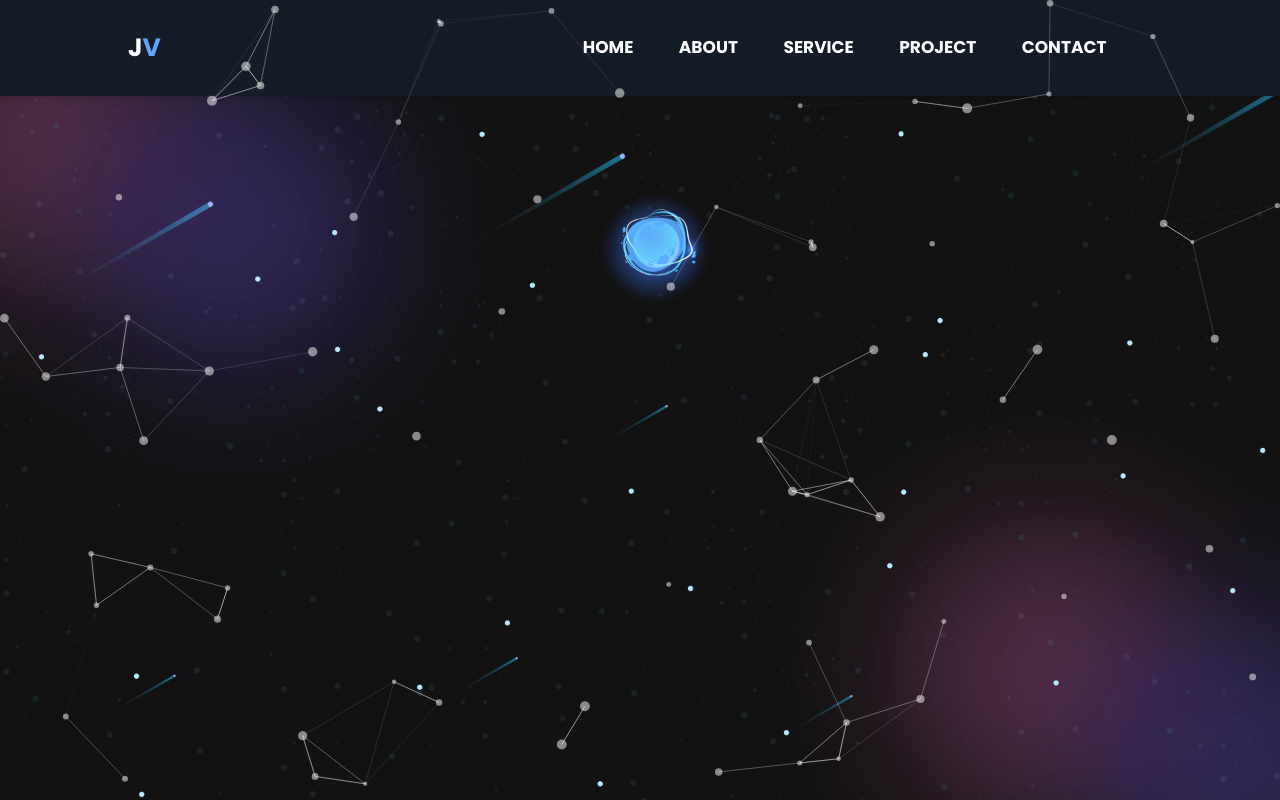
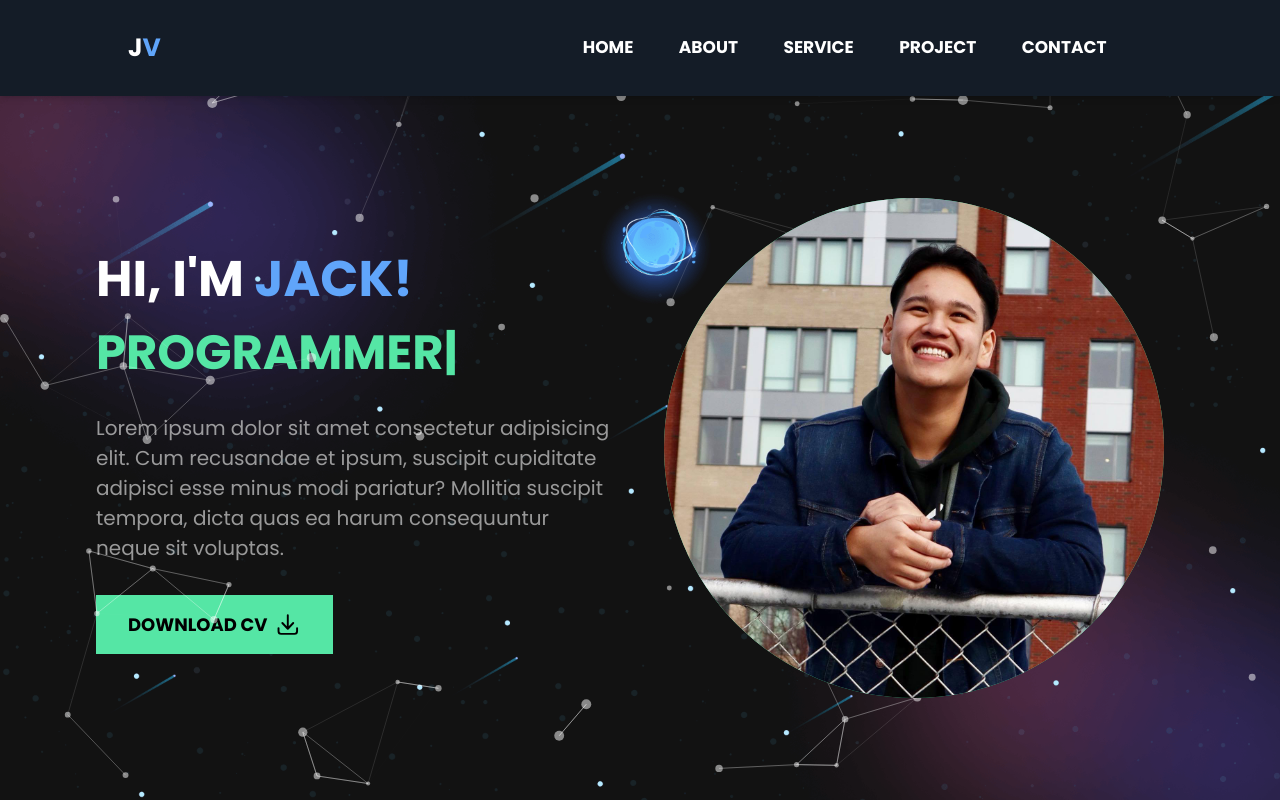
Before and after one commit to Jack-Vu/personal-portfolio, a Next.js app: page / in a window 1280 px wide. Built offline with nearby package versions, Linux system fonts and the light colour scheme.

Commit message:
not bad progress fixed a few bugs

```diff
--- a/components/Hero.tsx
+++ b/components/Hero.tsx
@@ -1,10 +1,42 @@
+/* eslint-disable react/no-unescaped-entities */
 import React from "react";
 import { Particle } from "./Particle";
+import { TextEffect } from "./TextEffect";
+import Image from "next/image";
+import { ArrowDownTrayIcon } from "@heroicons/react/20/solid";
 
 const Hero = () => {
   return (
     <div className="h-[88vh] bg-[url('/img/banner-bg.png')] bg-cover bg-center">
       <Particle />
+      <div className="w-[85%] grid-cols-1 mx-auto grid lg:grid-cols-2 gap-[3rem] h-[100%] items-center">
+        <div>
+          <h1 className="text-[35px] md:text-[50px] text-white font-bold">
+            HI, I'M <span className="text-blue-400">JACK!</span>
+          </h1>
+          <TextEffect />
+          <p className="mt-[1.5rem] text-[20px] text-[#ffffff92]">
+            Lorem ipsum dolor sit amet consectetur adipisicing elit. Cum
+            recusandae et ipsum, suscipit cupiditate adipisci esse minus modi
+            pariatur? Mollitia suscipit tempora, dicta quas ea harum
+            consequuntur neque sit voluptas.
+          </p>
+          <div className="mt-[2rem] flex-col space-y-6 sm:space-y-0 sm:flex sm:flex-row items-center sm:space-x-6">
+            <button className="px-[2rem] hover:bg-blue-400 transition-all duration-200 py-[1rem] text-[18px] font-bold uppercase bg-[#55e6a5] text-black flex items-centers space-x-2">
+              <p>Download CV</p>
+              <ArrowDownTrayIcon className="w-[1.6rem] h-[1.7rem] text-black" />
+            </button>
+          </div>
+        </div>
+        <div className="w-[500px] hidden bg-[#55e6a5] relative lg:flex items-center rounded-full h-[500px]">
+          <Image
+            src="/img/Profilepic1.jpg"
+            alt="profile picture"
+            fill
+            className="object-cover rounded-full"
+          />
+        </div>
+      </div>
     </div>
   );
 };
--- a/components/MobileNavbar.tsx
+++ b/components/MobileNavbar.tsx
@@ -11,7 +11,7 @@ const MobileNavbar = ({ nav, closeNav }: Props) => {
 
   return (
     <div
-      className={`fixed transform ${navAnimation} transition-all duration-300 top-0 left-0 right-0 bottom-0 z-[10000] bg-[#09101a]`}
+      className={`fixed transform ${navAnimation} transition-all duration-300 top-0 left-0 right-0 bottom-0 z-[1000000] bg-[#09101a]`}
     >
       <div className="w-[100vw] h-[100vh] flex flex-col items-center justify-center">
         <div className="nav-link-mobile">HOME</div>
@@ -22,7 +22,7 @@ const MobileNavbar = ({ nav, closeNav }: Props) => {
       </div>
       <div
         onClick={closeNav}
-        className="absolute cursor-pointer top-[2rem] right-[2rem] w-[2rem] h-[2rem] text-blue-400"
+        className="absolute cursor-pointer z-[10000000] top-[2rem] right-[2rem] w-[2rem] h-[2rem] text-blue-400"
       >
         <XMarkIcon />
       </div>
--- a/components/Navbar.tsx
+++ b/components/Navbar.tsx
@@ -7,7 +7,7 @@ interface Props {
 
 const Navbar = ({ openNav }: Props) => {
   return (
-    <div className="w-[100%] sticky top-0 h-[12vh] bg-[#141c27] shadow-md">
+    <div className="w-[100%] sticky z-[1000] top-0 h-[12vh] bg-[#141c27] shadow-md">
       <div className="flex items-center justify-between w-[80%] mx-auto h-[100%]">
         <h1 className="flex-[0.6] cursor-pointer text-[25px] text-white font-bold">
           J<span className="text-blue-400">V</span>
--- /dev/null
+++ b/components/TextEffect.tsx
@@ -0,0 +1,25 @@
+import React from "react";
+import { TypeAnimation } from "react-type-animation";
+
+const TextEffect = () => {
+  return (
+    <TypeAnimation
+      sequence={[
+        // Same substring at the start will only be typed out once, initially
+        "Coder",
+        1500, // wait 1s before replacing "Mice" with "Hamsters"
+        "Web developer",
+        1500,
+        "Programmer",
+        1500,
+        "Software Engineer",
+        1500,
+      ]}
+      speed={50}
+      className="text-[2rem] md:text-[3rem] text-[#55e6a5] font-bold uppercase"
+      repeat={Infinity}
+    />
+  );
+};
+
+export { TextEffect };
--- a/components/index.ts
+++ b/components/index.ts
@@ -1,4 +1,3 @@
 export * from "./Navbar";
 export * from "./MobileNavbar";
 export * from "./Hero";
-export * from "./Particle";
--- a/package.json
+++ b/package.json
@@ -17,6 +17,7 @@
     "react": "^18",
     "react-dom": "^18",
     "react-tsparticles": "^2.12.2",
+    "react-type-animation": "^3.2.0",
     "tsparticles-engine": "^2.12.0",
     "tsparticles-slim": "^2.12.0"
   },
```
Also changed, not shown: 1 other file (tests, documents, lock files or other folders).
